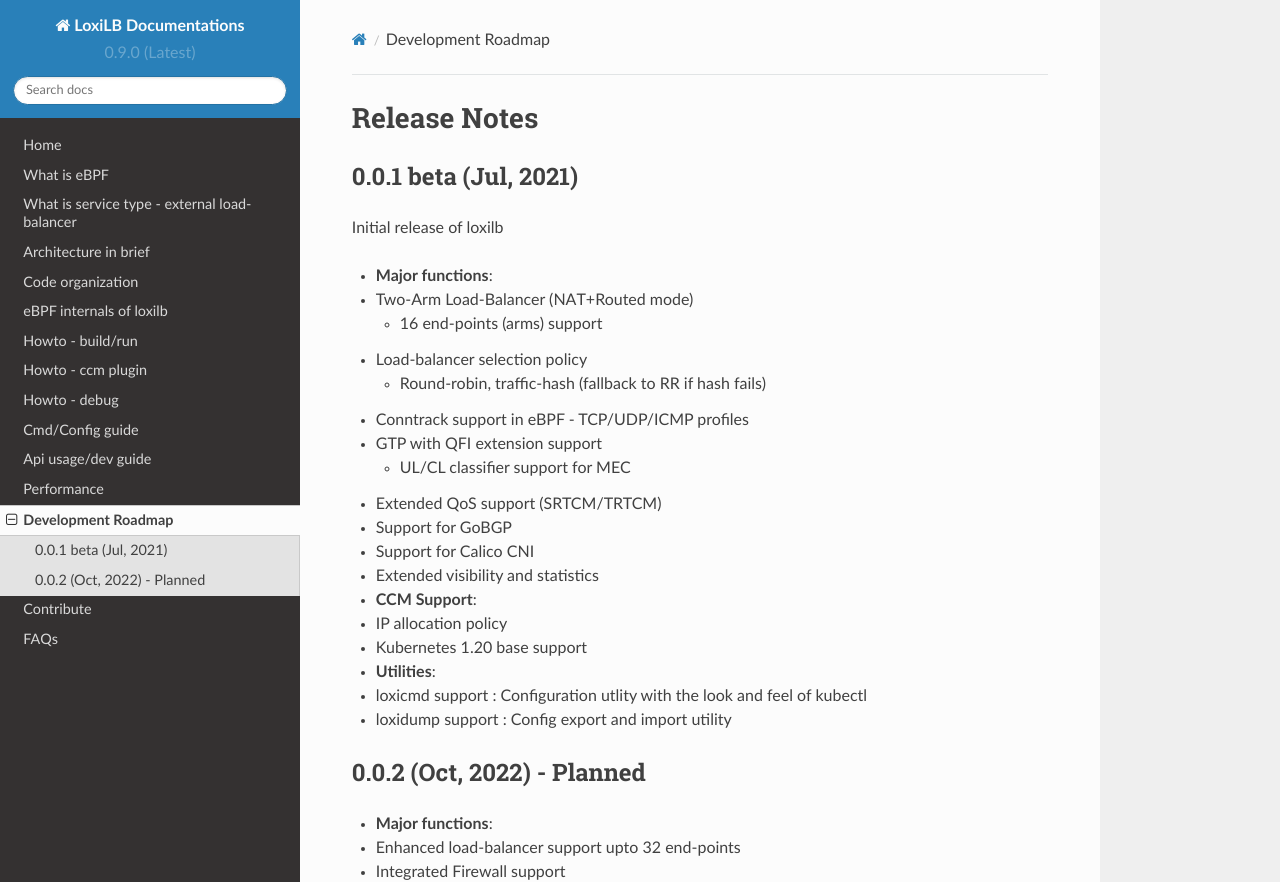
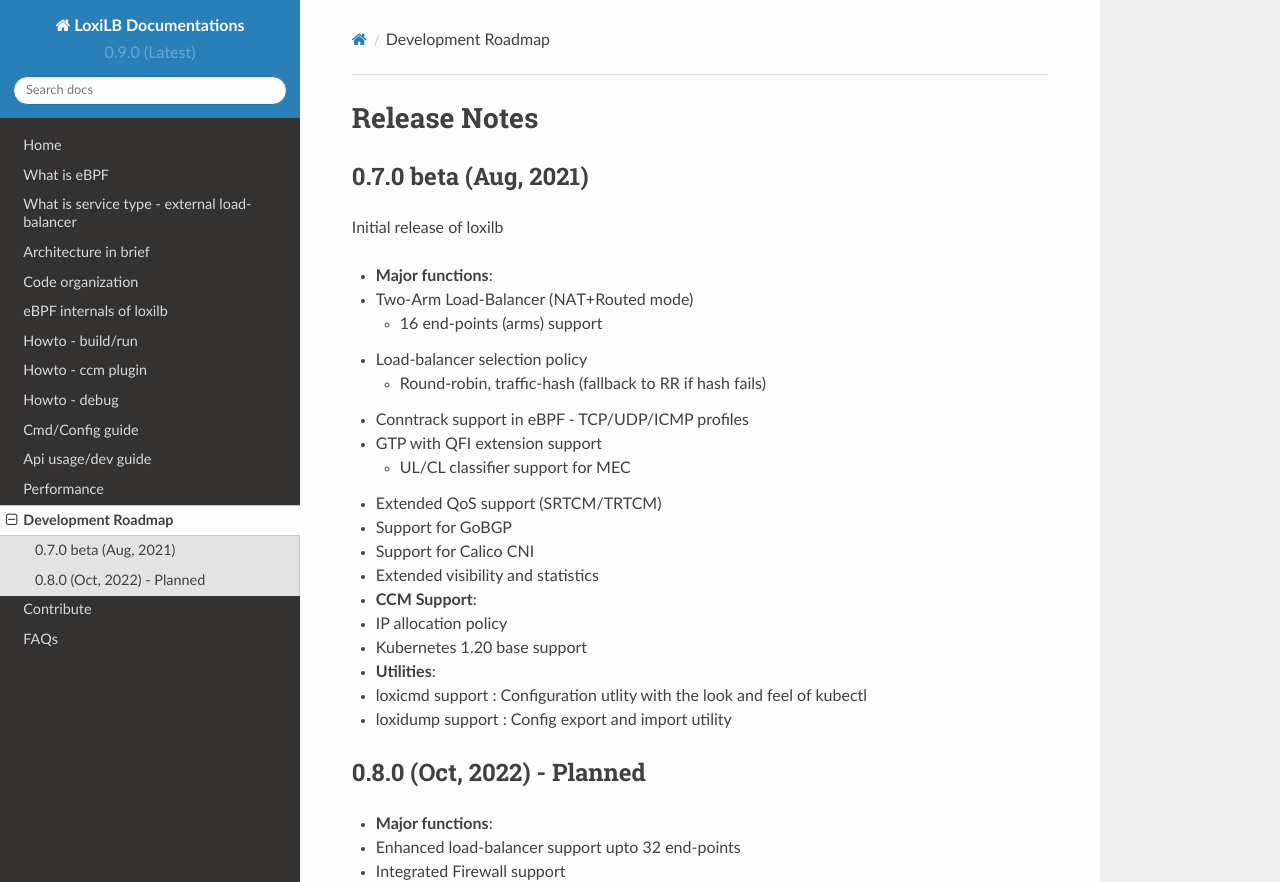
Before and after one commit to loxilb-io/loxilbdocs, an MkDocs documentation site: the page built from docs/roadmap.md, in a window 1280 px wide and 1253 px high. Shown: the top 882 px of the window. Built offline with MkDocs 1.6.1, drawn with Linux system fonts in a browser that asks for light colours; nearby versions of some CDN libraries.

Commit message:
Updated versions in Roadmap

```diff
--- a/docs/roadmap.md
+++ b/docs/roadmap.md
@@ -1,6 +1,6 @@
 # Release Notes
 
-## 0.0.1 beta (Jul, 2021)
+## 0.7.0 beta (Aug, 2021)
 
 Initial release of loxilb
 
@@ -26,7 +26,7 @@
   - loxidump support : Config export and import utility
 
 
-## 0.0.2 (Oct, 2022) - Planned
+## 0.8.0 (Oct, 2022) - Planned
 
 * **Major functions**:
   - Enhanced load-balancer support upto 32 end-points
```
